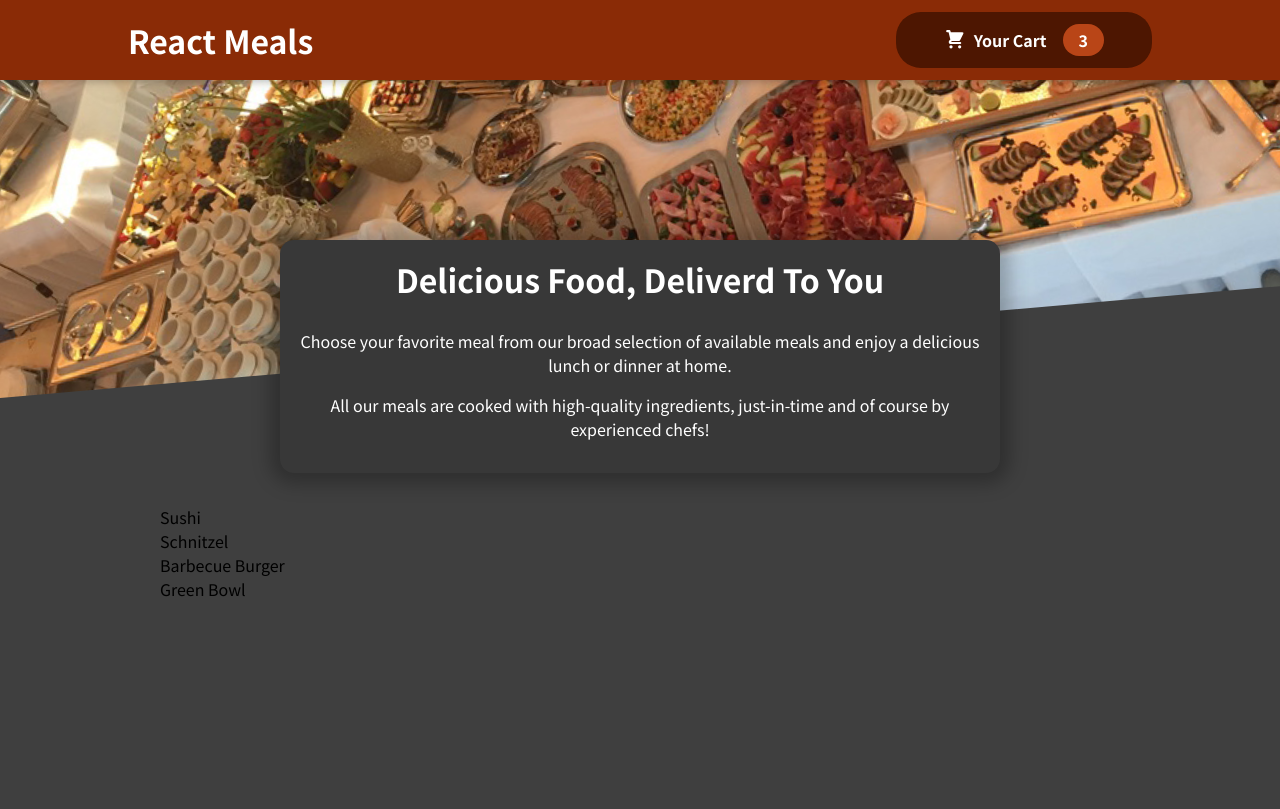
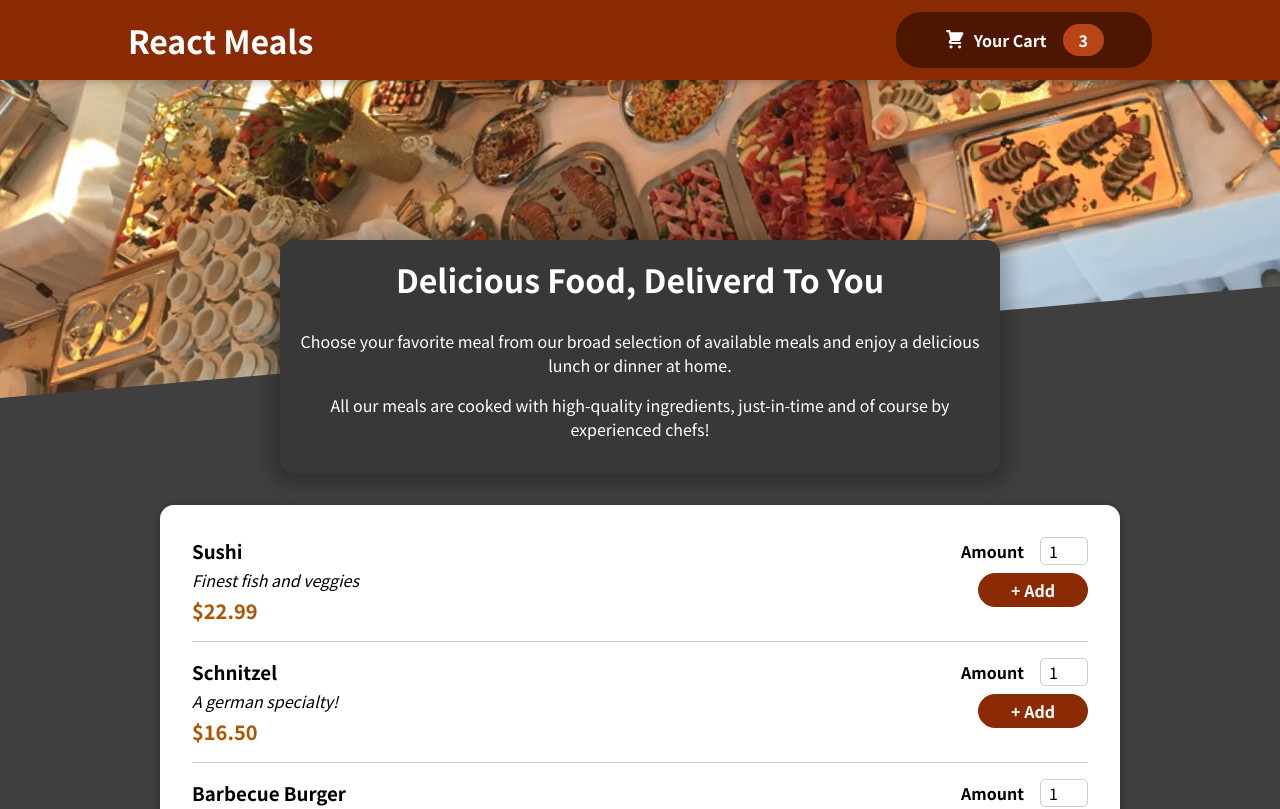
Before and after one commit to PawelPamula1/food-order-app, a React (Create React App) app: page / in a window 1280 px wide. Shown: the top 809 px of the page. Built offline with nearby package versions, Linux system fonts and the light colour scheme.

Commit message:
adding Meal Item Component with Input

```diff
--- a/src/components/Meals/AvailableMeals.js
+++ b/src/components/Meals/AvailableMeals.js
@@ -1,5 +1,7 @@
 import React from 'react';
+import Card from '../UI/Card';
 import classes from './AvailableMeals.module.css';
+import MealItem from './MealItem/MealItem';
 
 const DUMMY_MEALS = [
   {
@@ -30,11 +32,20 @@
 
 function AvailableMeals() {
   const mealsList = DUMMY_MEALS.map((meal) => {
-    return <li>{meal.name}</li>;
+    return (
+      <MealItem
+        name={meal.name}
+        description={meal.description}
+        price={meal.price}
+        key={meal.id}
+      />
+    );
   });
   return (
     <section className={classes.meals}>
-      <ul>{mealsList}</ul>
+      <Card>
+        <ul>{mealsList}</ul>
+      </Card>
     </section>
   );
 }
--- /dev/null
+++ b/src/components/Meals/MealItem/MealItem.js
@@ -0,0 +1,22 @@
+import React from 'react';
+import classes from './MealItem.module.css';
+import MealItemForm from './MealItemForm';
+
+function MealItem(props) {
+  const price = `$${props.price.toFixed(2)}`;
+
+  return (
+    <li className={classes.meal}>
+      <div>
+        <h3>{props.name}</h3>
+        <div className={classes.description}>{props.description}</div>
+        <div className={classes.price}>{price}</div>
+      </div>
+      <div>
+        <MealItemForm />
+      </div>
+    </li>
+  );
+}
+
+export default MealItem;
--- /dev/null
+++ b/src/components/Meals/MealItem/MealItem.module.css
@@ -0,0 +1,22 @@
+.meal {
+    display: flex;
+    justify-content: space-between;
+    margin: 1rem;
+    padding-bottom: 1rem;
+    border-bottom: 1px solid #ccc;
+  }
+
+  .meal h3 {
+    margin: 0 0 0.25rem 0;
+  }
+
+  .description {
+    font-style: italic;
+  }
+
+  .price {
+    margin-top: 0.25rem;
+    font-weight: bold;
+    color: #ad5502;
+    font-size: 1.25rem;
+  }
--- /dev/null
+++ b/src/components/Meals/MealItem/MealItemForm.js
@@ -0,0 +1,24 @@
+import React from 'react';
+import classes from './MealItemForm.module.css';
+import Input from '../../UI/Input';
+
+function MealItemForm(props) {
+  return (
+    <form className={classes.form}>
+      <Input
+        label="Amount"
+        input={{
+          id: 'amount',
+          type: 'number',
+          min: '1',
+          max: '5',
+          step: '1',
+          defaultValue: '1',
+        }}
+      />
+      <button>+ Add</button>
+    </form>
+  );
+}
+
+export default MealItemForm;
--- /dev/null
+++ b/src/components/Meals/MealItem/MealItemForm.module.css
@@ -0,0 +1,20 @@
+.form {
+    text-align: right;
+  }
+
+  .form button {
+    font: inherit;
+    cursor: pointer;
+    background-color: #8a2b06;
+    border: 1px solid #8a2b06;
+    color: white;
+    padding: 0.25rem 2rem;
+    border-radius: 20px;
+    font-weight: bold;
+  }
+
+  .form button:hover,
+  .form button:active {
+    background-color: #641e03;
+    border-color: #641e03;
+  }
--- /dev/null
+++ b/src/components/UI/Card.js
@@ -0,0 +1,8 @@
+import React from 'react';
+import classes from './Card.module.css';
+
+function Card(props) {
+  return <div className={classes.card}>{props.children}</div>;
+}
+
+export default Card;
--- /dev/null
+++ b/src/components/UI/Card.module.css
@@ -0,0 +1,6 @@
+.card {
+    padding: 1rem;
+    box-shadow: 0 2px 8px rgba(0, 0, 0, 0.25);
+    border-radius: 14px;
+    background-color: white;
+  }
--- /dev/null
+++ b/src/components/UI/Input.js
@@ -0,0 +1,13 @@
+import React from 'react';
+import classes from './Input.module.css';
+
+function Input(props) {
+  return (
+    <div className={classes.input}>
+      <label htmlFor={props.input.id}>{props.label}</label>
+      <input {...props.input} />
+    </div>
+  );
+}
+
+export default Input;
--- /dev/null
+++ b/src/components/UI/Input.module.css
@@ -0,0 +1,18 @@
+.input {
+    display: flex;
+    align-items: center;
+    margin-bottom: 0.5rem;
+  }
+
+  .input label {
+    font-weight: bold;
+    margin-right: 1rem;
+  }
+
+  .input input {
+    width: 3rem;
+    border-radius: 5px;
+    border: 1px solid #ccc;
+    font: inherit;
+    padding-left: 0.5rem;
+  }
```
Also changed, not shown: 1 other file (tests, documents, lock files or other folders).
